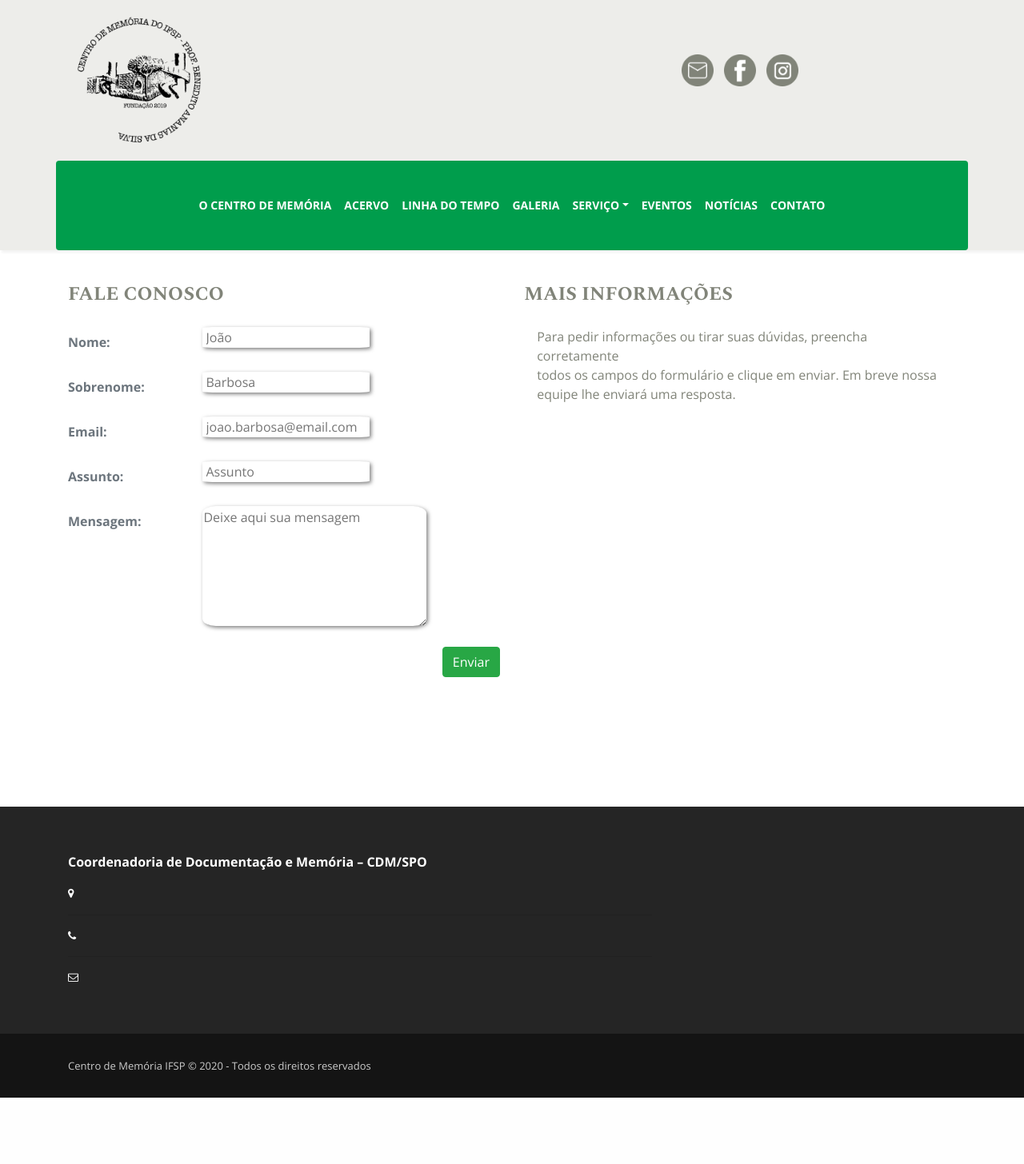
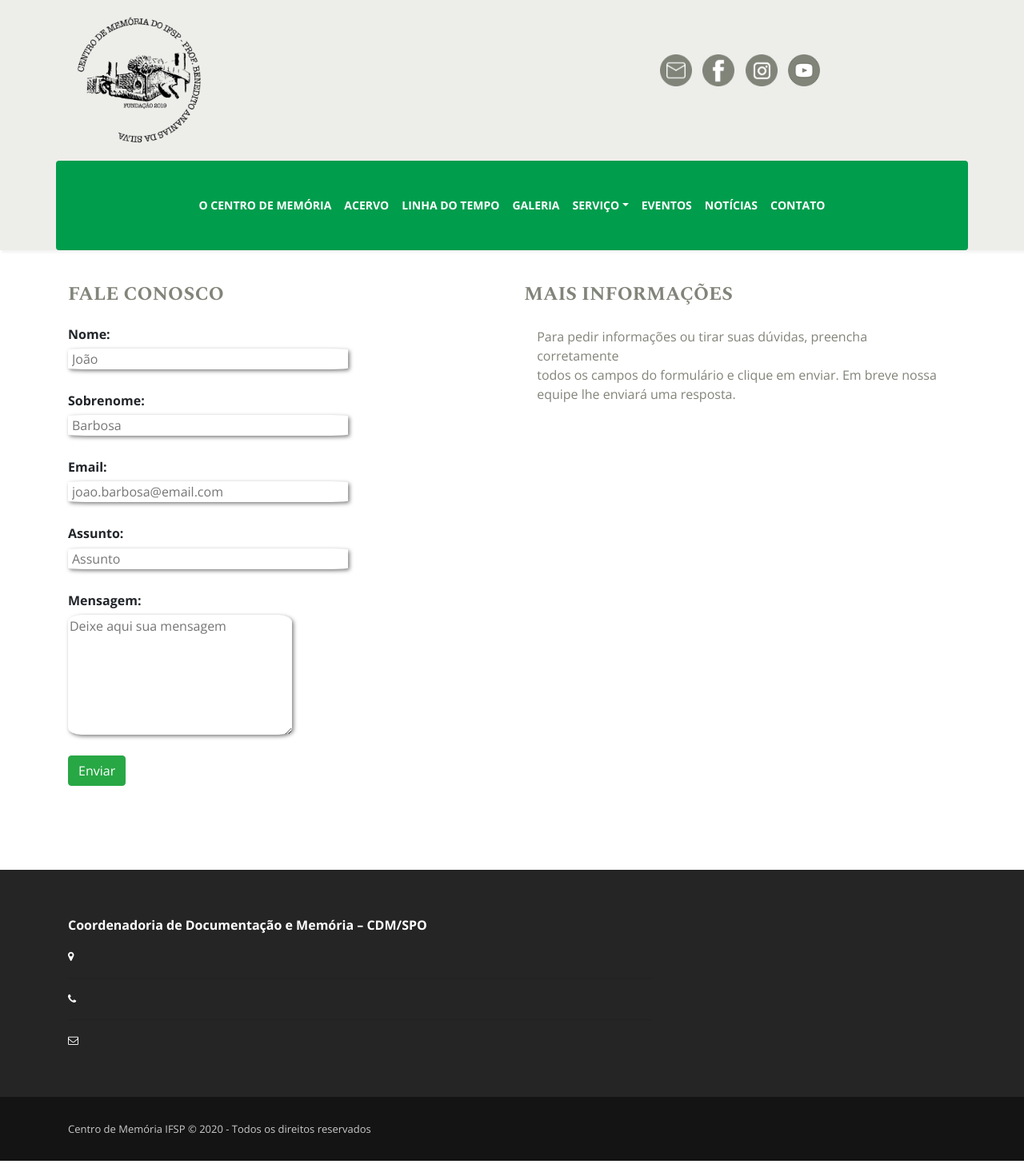
Before and after one commit to ifspcodelab/centro-memoria-ifsp-2020, a Django app: template centro_memoria/centro_memoria/instituicao/templates/fale_conosco.html in a window 1280 px wide. Shown: the whole page at 80% size. Before the commit the page ends 1373 px from the top, so only its background shows below. Run offline with Django 3.2, Linux system fonts and the light colour scheme; the template is opened without the code that fills it: values that come from a table or form of the project are taken from there, others are empty; some libraries are stand-ins or nearby versions.

Commit message:
atualizacao dos template da instituicao

```diff
--- a/centro_memoria/centro_memoria/instituicao/forms.py
+++ b/centro_memoria/centro_memoria/instituicao/forms.py
@@ -36,7 +36,7 @@ class FormVisita(forms.Form):
     instituicao = forms.CharField(label='Instituição', max_length=150,
                                 widget=forms.TextInput(attrs={'placeholder': 'Colégio Nossa Senhora das Graças'}))
     periodo = forms.ChoiceField(label='Período', choices=PERIODOS, widget=forms.RadioSelect)
-    total_visitantes = forms.IntegerField(label='Total de visitantes')
+    total_visitantes = forms.IntegerField(label='Total de visitantes', min_value=1)
     motivo = forms.CharField(label='Motivo da visita',
                             widget=forms.Textarea(attrs={'placeholder': 'Coloque aqui porque você gostaria de visitar o Instituito Federal'}))
 
--- a/centro_memoria/centro_memoria/instituicao/templates/base.html
+++ b/centro_memoria/centro_memoria/instituicao/templates/base.html
@@ -36,6 +36,9 @@
                   </a>
                   <a href="{{ instituicao.instagram }}" target="_blank">
                     <img class="img-fluid" src="{% static 'img/img-instagram.png' %}" title="">
+                  </a>
+                  <a href="#">
+                    <img class="img-fluid" src="{% static 'img/img-youtube.png'%}" title="">
                   </a>
                 </div>
             </div>
--- a/centro_memoria/centro_memoria/instituicao/templates/fale_conosco.html
+++ b/centro_memoria/centro_memoria/instituicao/templates/fale_conosco.html
@@ -5,25 +5,23 @@
 {% endblock %}
 
 {% block content %}
+
 <section>
     <div class="container">
 
         <div class="row">
-            <div class="col esquerda col-sm-12 col-md-6"   >
+               <div class="col esquerda">
+
                 <h2>FALE CONOSCO</h2>
-                <form method="post">
+                <form method="POST">
                     {% csrf_token %}
-
-
                     <fieldset>
-
+                        <div class=esq>
                             {% for field in form %}
-
-                                <div class="form-group row mb-0">
-                                    <h4 class="text-capitalize text-secondary col-sm-3 col-form-label mr-4"> {{ field.name }}: </h4>
-                                    <div class="{{field.name}}"></div>
-                                    <div class="col-sm-5 pl-3">{{ field }}</div>
-
+                                <div class="{{field.name}}">
+                                    <h4 class="text-capitalize {{field.name}}"> {{ field.name }}: </h4>
+                                    {{ field }}
+                                </div>
                                 {% if field.errors %}
                                 <ul class="errorlist">
                                     {% for error in field.errors %}
@@ -31,18 +29,14 @@
                                     {% endfor %}
                                 </ul>
                                 {% endif %}
-                                </div>
                             {% endfor %}
-
-                            <div class="botao float-right">
+                            <div class="botao">
                                 <button type="submit" class="btn btn-success">Enviar</button>
                             </div>
                     </fieldset>
-
-
                 </form>
             </div>
-            <div class="col-sm-12 col-md-6 float-right">
+            <div class="col direita">
                 <fieldset>
                     <h2>MAIS INFORMAÇÕES </h2>
 
@@ -50,8 +44,10 @@
                         <p class="text-left">
                             Para pedir informações ou tirar suas dúvidas, preencha corretamente <br/>todos os campos do formulário e clique em enviar. Em breve nossa<br/>equipe lhe enviará uma resposta.
                         </p>
+                    </div>
                 </fieldset>
             </div>
         </div>
     </div>
+</section>
 {% endblock %}
--- a/centro_memoria/centro_memoria/instituicao/templates/index.html
+++ b/centro_memoria/centro_memoria/instituicao/templates/index.html
@@ -58,6 +58,11 @@
                             </div>
                         </div>
                     </div>
+
+                    {% empty %}
+                        <div class="col-sm-12 my-3">
+                            <p>Nenhum membro cadastrado no momento </p>
+                        </div>
                     {% endfor %}
                 </div>
             </div>
```
Lines whose indentation alone changed are shown as unchanged.
